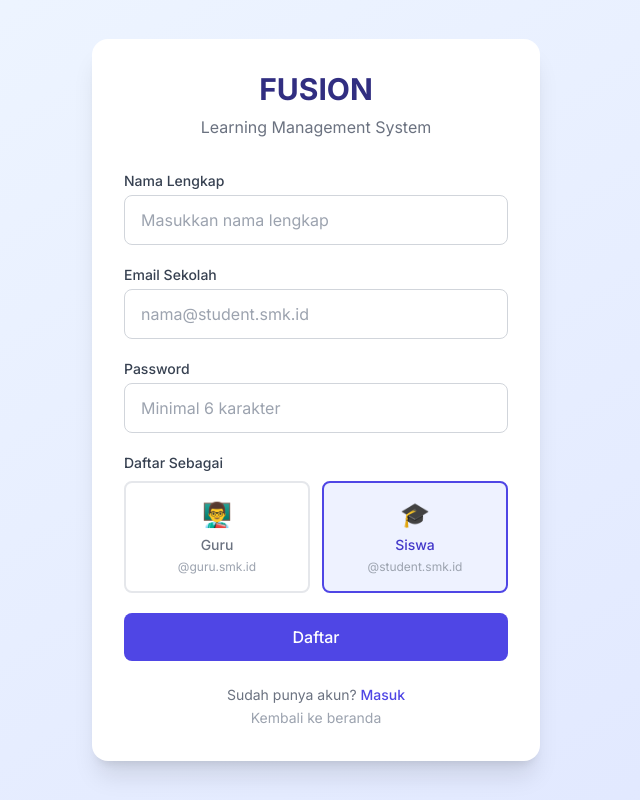
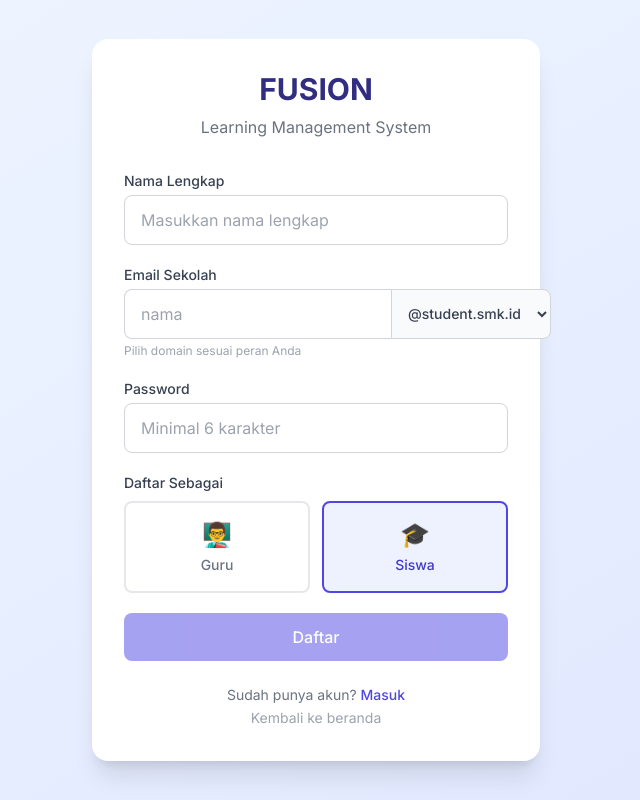
Before and after one commit to MarryDesy24/UAS-Pemrograman-Web, a Next.js app: page /register in a window 1280 px wide. Shown: the whole page, without its empty margins (324-964 px from the left). Built offline with nearby package versions, Linux system fonts and the light colour scheme; no server answers.

Commit message:
feat: email domain dropdown selector on register page
- Split email input: local part + domain dropdown
- Options: @student.smk.id | @guru.smk.id
- Auto-set role when clicking Guru/Siswa buttons

```diff
--- a/src/app/register/page.tsx
+++ b/src/app/register/page.tsx
@@ -10,38 +10,29 @@ import { SCHOOL_CONFIG, isValidSchoolEmail, detectRoleFromEmail } from '@/lib/co
 export default function RegisterPage() {
   const router = useRouter();
   const [nama, setNama] = useState('');
-  const [email, setEmail] = useState('');
+  const [emailLocal, setEmailLocal] = useState('');
+  const [emailDomain, setEmailDomain] = useState<'student.smk.id' | 'guru.smk.id'>('student.smk.id');
   const [password, setPassword] = useState('');
   const [role, setRole] = useState<'guru' | 'siswa'>('siswa');
   const [loading, setLoading] = useState(false);
-  const [emailError, setEmailError] = useState('');
-  const [detectedRole, setDetectedRole] = useState<'guru' | 'siswa' | null>(null);
 
-  // Auto-detect role saat email berubah
+  // Gabungkan local + domain jadi email lengkap
+  const email = emailLocal ? `${emailLocal}@${emailDomain}` : '';
+
+  // Auto-detect role saat domain berubah
   useEffect(() => {
-    if (email && email.includes('@')) {
-      if (isValidSchoolEmail(email)) {
-        const detected = detectRoleFromEmail(email);
-        if (detected) {
-          setRole(detected);
-          setDetectedRole(detected);
-        }
-        setEmailError('');
-      } else {
-        setEmailError('Email tidak valid. Gunakan email sekolah.');
-        setDetectedRole(null);
-      }
+    if (emailDomain === 'guru.smk.id') {
+      setRole('guru');
     } else {
-      setEmailError('');
-      setDetectedRole(null);
+      setRole('siswa');
     }
-  }, [email]);
+  }, [emailDomain]);
 
   const handleRegister = async (e: React.FormEvent) => {
     e.preventDefault();
 
-    if (!isValidSchoolEmail(email)) {
-      toast.error('Gunakan email sekolah yang valid');
+    if (!emailLocal.trim()) {
+      toast.error('Masukkan email Anda');
       return;
     }
 
@@ -101,32 +92,27 @@ export default function RegisterPage() {
 
             <div>
               <label className="block text-sm font-medium text-gray-700 mb-1">Email Sekolah</label>
-              <input
-                type="email"
-                value={email}
-                onChange={(e) => setEmail(e.target.value)}
-                className={`w-full px-4 py-3 border rounded-lg focus:ring-2 focus:ring-indigo-500 focus:border-transparent outline-none ${
-                  emailError ? 'border-red-300 bg-red-50' : 'border-gray-300'
-                }`}
-                placeholder="nama@student.smk.id"
-                required
-              />
-              {emailError && (
-                <p className="text-xs text-red-500 mt-1 flex items-center gap-1">
-                  <svg className="w-3 h-3" fill="currentColor" viewBox="0 0 20 20">
-                    <path fillRule="evenodd" d="M18 10a8 8 0 11-16 0 8 8 0 0116 0zm-7 4a1 1 0 11-2 0 1 1 0 012 0zm-1-9a1 1 0 00-1 1v4a1 1 0 102 0V6a1 1 0 00-1-1z" clipRule="evenodd" />
-                  </svg>
-                  {emailError}
-                </p>
-              )}
-              {detectedRole && !emailError && (
-                <p className="text-xs text-green-600 mt-1 flex items-center gap-1">
-                  <svg className="w-3 h-3" fill="currentColor" viewBox="0 0 20 20">
-                    <path fillRule="evenodd" d="M10 18a8 8 0 100-16 8 8 0 000 16zm3.707-9.293a1 1 0 00-1.414-1.414L9 10.586 7.707 9.293a1 1 0 00-1.414 1.414l2 2a1 1 0 001.414 0l4-4z" clipRule="evenodd" />
-                  </svg>
-                  Terdeteksi: <strong className="capitalize">{detectedRole}</strong>
-                </p>
-              )}
+              <div className="flex">
+                <input
+                  type="text"
+                  value={emailLocal}
+                  onChange={(e) => setEmailLocal(e.target.value)}
+                  className="flex-1 px-4 py-3 border border-r-0 border-gray-300 rounded-l-lg focus:ring-2 focus:ring-indigo-500 focus:border-transparent outline-none"
+                  placeholder="nama"
+                  required
+                />
+                <select
+                  value={emailDomain}
+                  onChange={(e) => setEmailDomain(e.target.value as 'student.smk.id' | 'guru.smk.id')}
+                  className="px-3 py-3 border border-gray-300 rounded-r-lg focus:ring-2 focus:ring-indigo-500 focus:border-transparent outline-none bg-gray-50 text-sm font-medium text-gray-700 cursor-pointer"
+                >
+                  <option value="student.smk.id">@student.smk.id</option>
+                  <option value="guru.smk.id">@guru.smk.id</option>
+                </select>
+              </div>
+              <p className="text-xs text-gray-400 mt-1">
+                Pilih domain sesuai peran Anda
+              </p>
             </div>
 
             <div>
@@ -147,7 +133,7 @@ export default function RegisterPage() {
               <div className="grid grid-cols-2 gap-3">
                 <button
                   type="button"
-                  onClick={() => setRole('guru')}
+                  onClick={() => { setRole('guru'); setEmailDomain('guru.smk.id'); }}
                   className={`p-4 rounded-lg border-2 transition-all text-center ${
                     role === 'guru'
                       ? 'border-indigo-600 bg-indigo-50 text-indigo-700'
@@ -156,11 +142,10 @@ export default function RegisterPage() {
                 >
                   <div className="text-2xl mb-1">👨‍🏫</div>
                   <div className="font-medium text-sm">Guru</div>
-                  <div className="text-xs text-gray-400 mt-1">@guru.smk.id</div>
                 </button>
                 <button
                   type="button"
-                  onClick={() => setRole('siswa')}
+                  onClick={() => { setRole('siswa'); setEmailDomain('student.smk.id'); }}
                   className={`p-4 rounded-lg border-2 transition-all text-center ${
                     role === 'siswa'
                       ? 'border-indigo-600 bg-indigo-50 text-indigo-700'
@@ -169,14 +154,13 @@ export default function RegisterPage() {
                 >
                   <div className="text-2xl mb-1">🎓</div>
                   <div className="font-medium text-sm">Siswa</div>
-                  <div className="text-xs text-gray-400 mt-1">@student.smk.id</div>
                 </button>
               </div>
             </div>
 
             <button
               type="submit"
-              disabled={loading || !!emailError}
+              disabled={loading || !emailLocal.trim()}
               className="w-full py-3 bg-indigo-600 text-white rounded-lg hover:bg-indigo-700 transition-colors font-medium disabled:opacity-50 disabled:cursor-not-allowed"
             >
               {loading ? 'Mendaftar...' : 'Daftar'}
```
